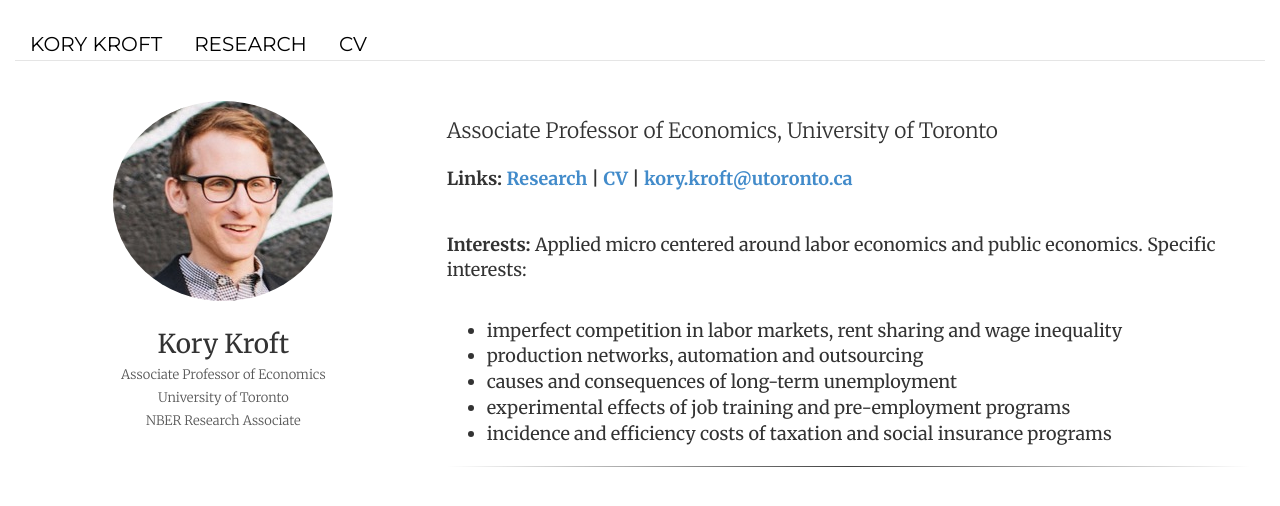
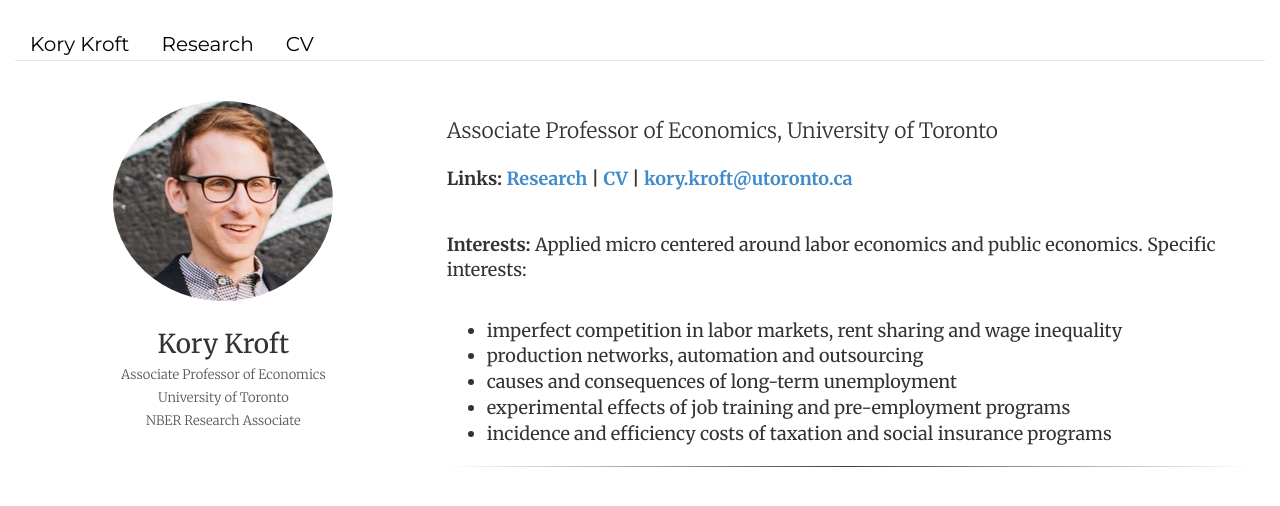
Before and after one commit to korykroft/korykroft.github.io, a Jekyll site: the page built from index.html, in a window 1280 px wide. Shown: the top 506 px of the page. Built offline with Jekyll 4.4.1, drawn with Linux system fonts in a browser that asks for light colours.

Commit message:
Update header.html

```diff
--- a/_includes/header.html
+++ b/_includes/header.html
@@ -5,8 +5,8 @@
 	</ul>
 	<h3 class="text-muted" style="color:black; display:inline; opacity:0.0"><a href="/">Kory Kroft</a></h3>
 	<ul class="nav nav-pills pull-left">
-		<li class="{{ page.cv }}"><a href="/" style="text-decoration: none; color: #000000;">Kory Kroft</a></li>
-		<li class="{{ page.cv }}"><a href="/research" title="Research" style="text-decoration: none; color: #000000;">Research</a></li>
-		<li class="{{ page.cv }}"><a href="/cv/resume_1.pdf" title="CV" style="text-decoration: none; color: #000000;">CV</a></li>
+		<li class="{{ page.cv }}"><a href="/" style="text-decoration: none; color: #000000; text-transform:capitalize">Kory Kroft</a></li>
+		<li class="{{ page.cv }}"><a href="/research" title="Research" style="text-decoration: none; color: #000000; text-transform:capitalize">Research</a></li>
+		<li class="{{ page.cv }}"><a href="/cv/resume_1.pdf" title="CV" style="text-decoration: none; color: #000000; text-transform:capitalize">CV</a></li>
 	</ul>
 </div> <!-- /header -->
```
